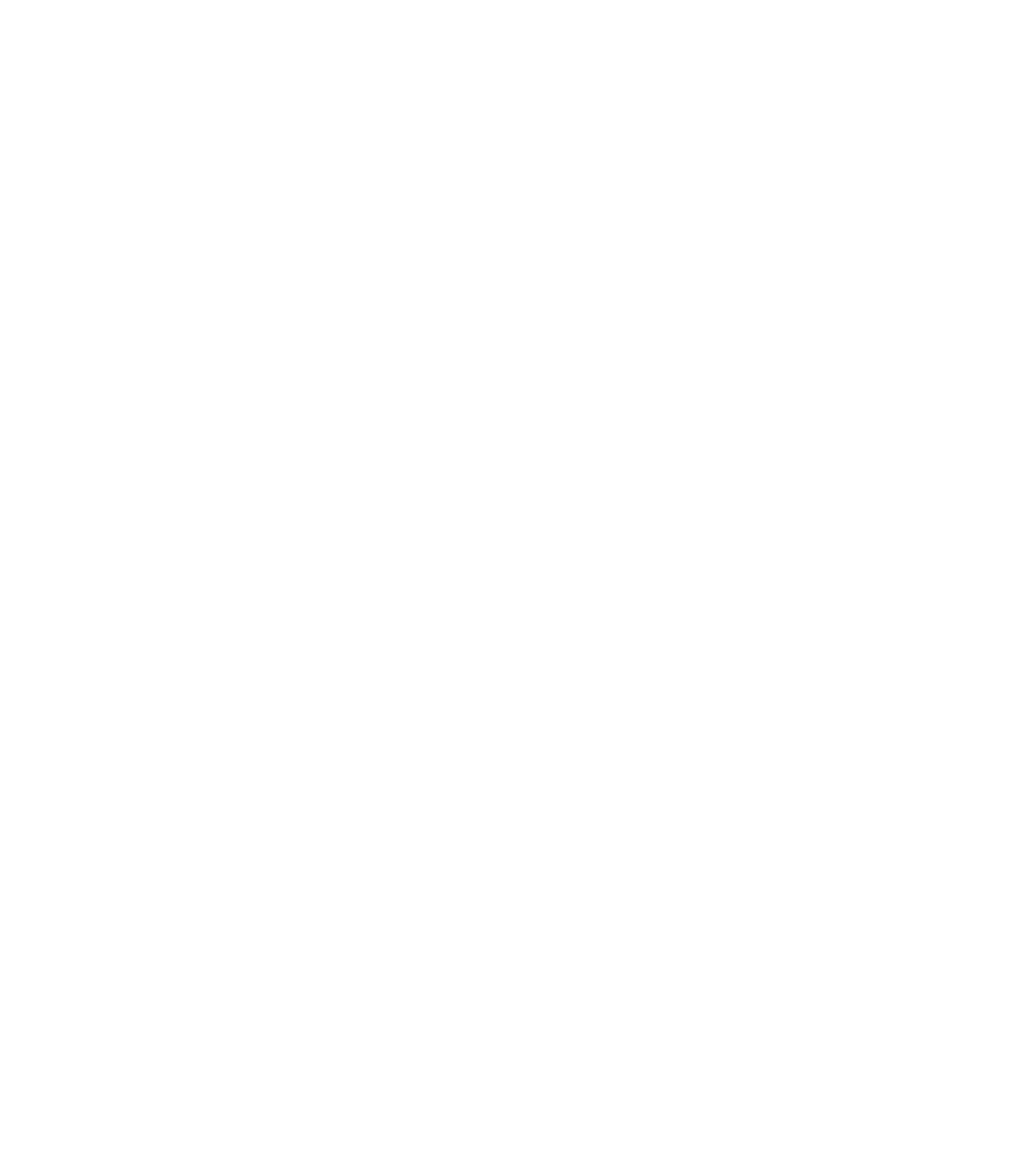
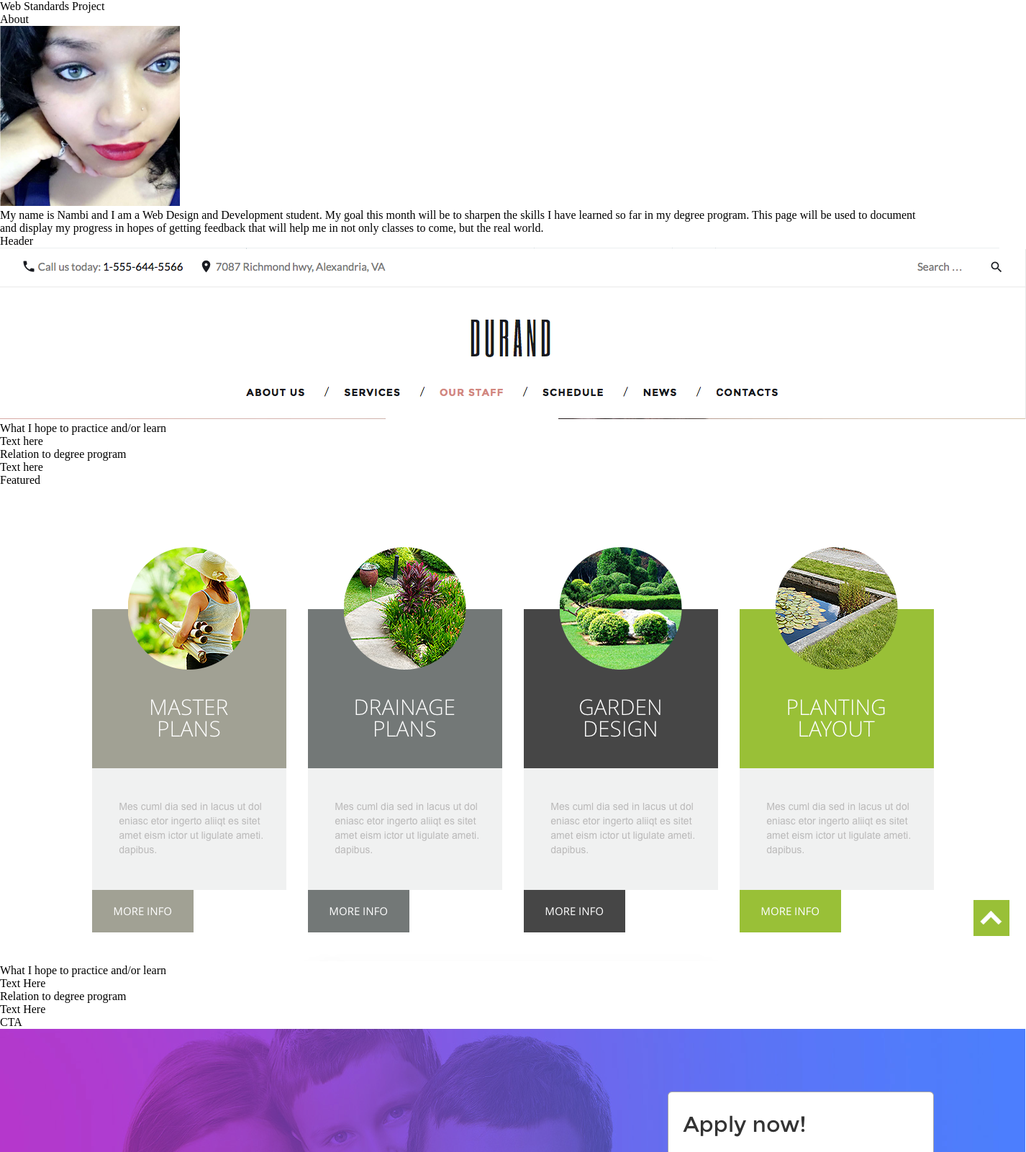
Before and after one commit to nambihawkins/WSProject, a plain HTML site: page WSP-projectTemplate-master/index.html in a window 1280 px wide. Shown: the top 1600 px of the page at 72% size, 1426 px wide, since content can reach past the window. Before the commit the page ends 800 px from the top, so only its background shows below. Drawn offline with Linux system fonts and the light colour scheme.

Commit message:
Basic Layout
Layout of site prior to adding important text and css

```diff
--- a/WSP-projectTemplate-master/index.html
+++ b/WSP-projectTemplate-master/index.html
@@ -1,18 +1,71 @@
 <!DOCTYPE html>
 <html>
 <head>
-	<title>WSP: Firstname Lastname</title>
+	<title>WSP: Nambi Hawkins</title>
 	<link rel="stylesheet" type="text/css" href="css/reset.css" />
 	<link rel="stylesheet" type="text/css" href="css/main.css" />
 </head>
 <body>
+	<container>
+	<!-- Header -->
+		<header>
+			<h1>Web Standards Project</h1>
+		</header>
 
-	<!-- Header -->
+		<!-- About -->
+		<div class="about">
+			<h1>About</h1>
+			<img src="images/About.png" width="250px" height="250px"></img>
+			<p>My name is Nambi and I am a Web Design and Development student. My goal this month will be to sharpen the skills I have learned so far in my degree program. This page will be used to document and display my progress in hopes of getting feedback that will help me in not only classes to come, but the real world.</p>
+		</div>
 
-	<!-- About -->
+		<!-- Blog, Components -->
+		<div class="library">
+			<div class="component 1">
+				<h2>Header</h2>
+				<a href="components/1/Header.png" target="_blank"><img src="components/1/Header.png"></img></a>
+				<h3>What I hope to practice and/or learn</h3>
+				<p>Text here</p>
+				<h3>Relation to degree program</h3>
+				<p>Text here</p>
+			</div>
 
-	<!-- Blog, Components -->
+			<div class="component 2">
+				<h2>Featured</h2>
+				<a href="components/2/Feature.png" target="_blank"><img src="components/2/Feature.png"></img></a>
+				<h3>What I hope to practice and/or learn</h3>
+				<p>Text Here</p>
+				<h3>Relation to degree program</h3>
+				<p>Text Here</p>
+			</div>
 
+			<div class="component 3">
+				<h2>CTA</h2>
+				<a href="components/3/CTA.png" target="_blank"><img src="components/3/CTA.png"></img></a>
+				<h3>What I hope to practice and/or learn</h3>
+				<p>Text Here</p>
+				<h3>Relation to degree program</h3>
+				<p>Text Here</p>
+			</div>
 
+			<div class="component 4">
+				<h2>Blog</h2>
+				<a href="components/4/Blog.png" target="_blank"><img src="components/4/Blog.png"></img></a>
+				<h3>What I hope to practice and/or learn</h3>
+				<p>Text Here</p>
+				<h3>Relation to degree program</h3>
+				<p>Text Here</p>
+			</div>
+
+			<div class="component 5">
+				<h2>Footer</h2>
+				<a href="components/5/Footer.png" target="_blank"><img src="components/5/Footer.png"></img></a>
+				<h3>What I hope to practice and/or learn</h3>
+				<p>Text Here</p>
+				<h3>Relation to degree program</h3>
+				<p>Text Here</p>
+			</div>
+		</div>
+	</container>
 </body>
 </html>
```
Also changed, not shown: WSP-projectTemplate-master/components/1/Header.png (added), WSP-projectTemplate-master/components/1/componentFPO.jpg (deleted), WSP-projectTemplate-master/components/2/Feature.png (added), WSP-projectTemplate-master/components/2/componentFPO.jpg (deleted), WSP-projectTemplate-master/components/3/CTA.png (added), WSP-projectTemplate-master/components/3/componentFPO.jpg (deleted), WSP-projectTemplate-master/components/4/Blog.png (added), WSP-projectTemplate-master/components/4/componentFPO.jpg (deleted), WSP-projectTemplate-master/components/5/Footer.png (added), WSP-projectTemplate-master/components/5/componentFPO.jpg (deleted), WSP-projectTemplate-master/images/About.png (added).
